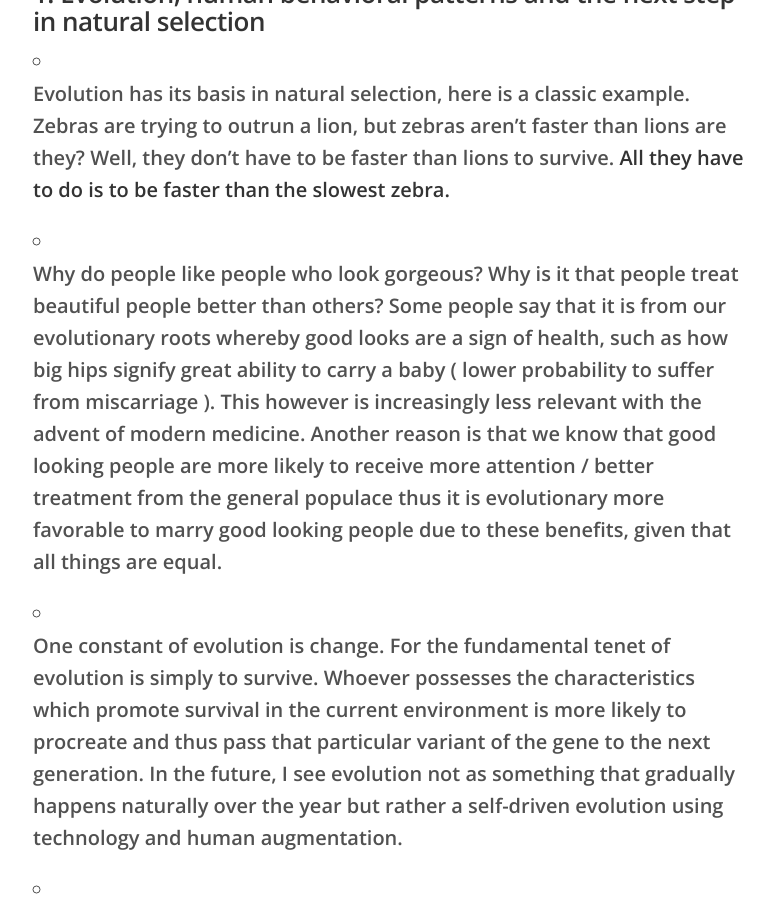
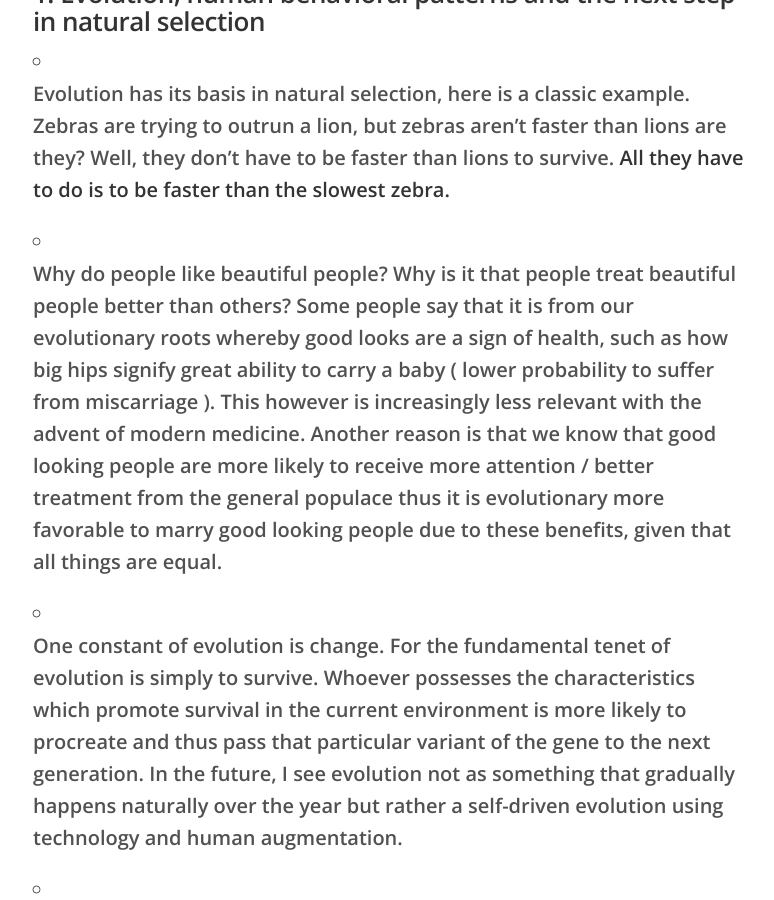
Before and after one commit to Jiantastic/jiantastic.github.io, a Jekyll site: the page built from _posts/2016-01-26-just-5-topics.md, in a window 1280 px wide and 900 px high, scrolled down 456 px. Shown: the whole window, without its empty margins (247-1021 px from the left). Built offline with Jekyll 4.4.1, drawn with Linux system fonts in a browser that asks for light colours; Markdown is read by kramdown in place of the engine named in the settings.

Commit message:
Update 2016-01-26-just-5-topics.md

```diff
--- a/_posts/2016-01-26-just-5-topics.md
+++ b/_posts/2016-01-26-just-5-topics.md
@@ -2,9 +2,10 @@ I am getting back into blogging after a hiatus of 6 years. For 2016, I plan to w
 
 ### 1. Evolution, human behavioral patterns and the next step in natural selection
 
+
 * Evolution has its basis in natural selection, here is a classic example. Zebras are trying to outrun a lion, but zebras aren't faster than lions are they? Well, they don't have to be faster than lions to survive. **All they have to do is to be faster than the slowest zebra.**
 
-* Why do people like people who look gorgeous? Why is it that people treat beautiful people better than others? Some people say that it is from our evolutionary roots whereby good looks are a sign of health, such as how big hips signify great ability to carry a baby ( lower probability to suffer from miscarriage ). This however is increasingly less relevant with the advent of modern medicine. Another reason is that we know that good looking people are more likely to receive more attention / better treatment from the general populace thus it is evolutionary more favorable to marry good looking people due to these benefits, given that all things are equal.
+* Why do people like beautiful people? Why is it that people treat beautiful people better than others? Some people say that it is from our evolutionary roots whereby good looks are a sign of health, such as how big hips signify great ability to carry a baby ( lower probability to suffer from miscarriage ). This however is increasingly less relevant with the advent of modern medicine. Another reason is that we know that good looking people are more likely to receive more attention / better treatment from the general populace thus it is evolutionary more favorable to marry good looking people due to these benefits, given that all things are equal.
 
 * One constant of evolution is change. For the fundamental tenet of evolution is simply to survive. Whoever possesses the characteristics which promote survival in the current environment is more likely to procreate and thus pass that particular variant of the gene to the next generation. In the future, I see evolution not as something that gradually happens naturally over the year but rather a self-driven evolution using technology and human augmentation.
 
```
